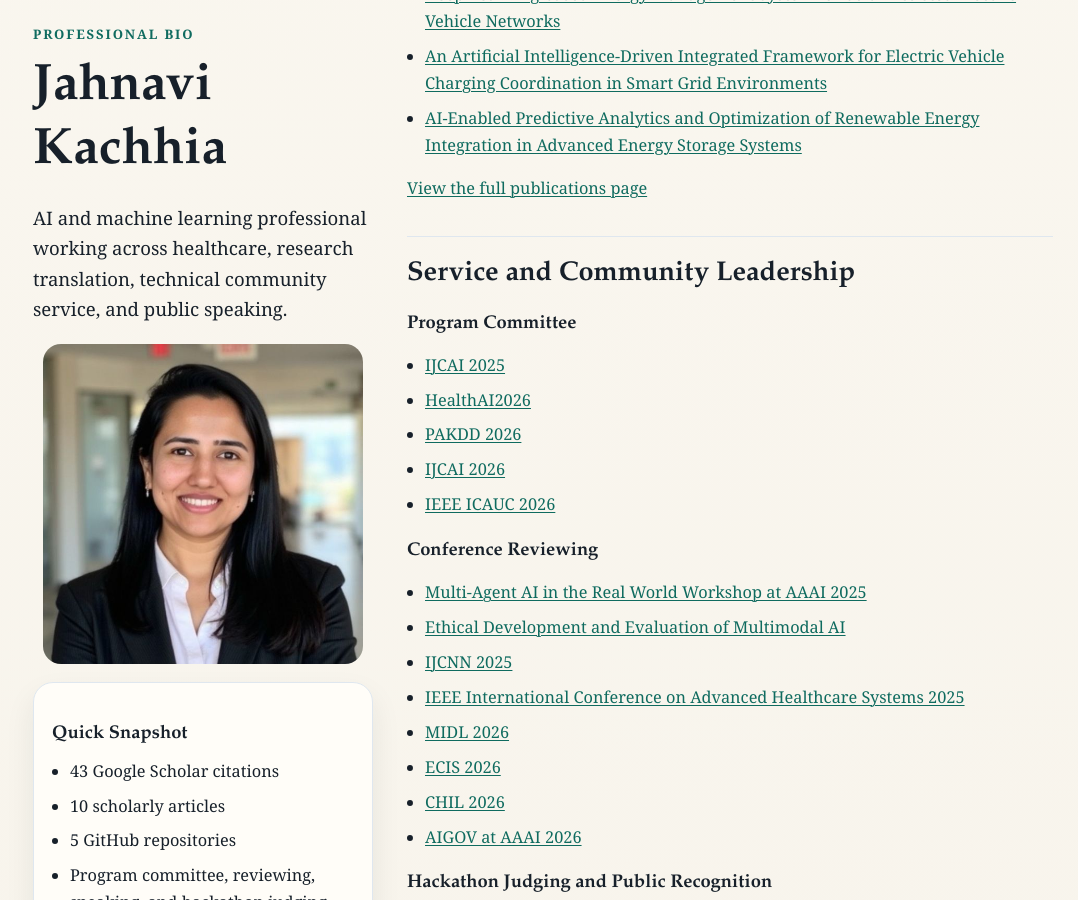
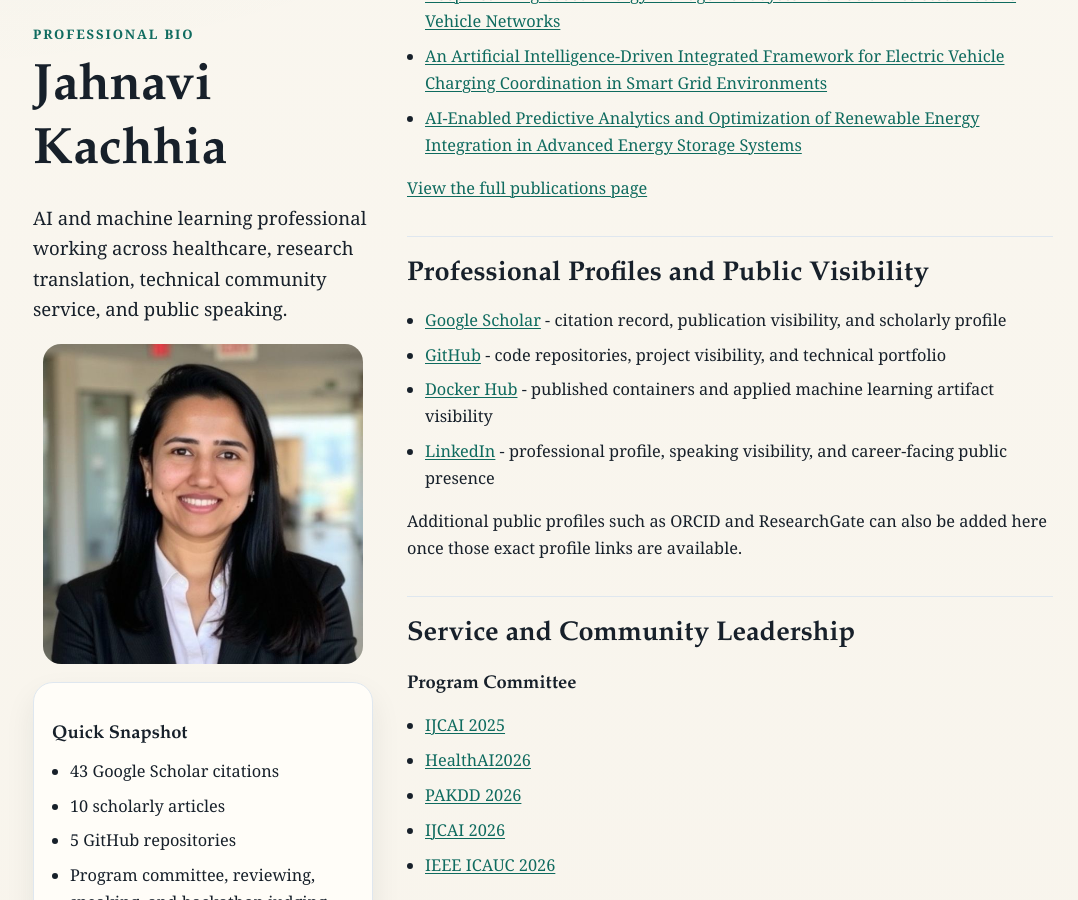
Before and after one commit to jahnavik186/jahnavik186.github.io, a Jekyll site: the page built from index.md, in a window 1280 px wide and 900 px high, scrolled down 1205 px. Shown: the whole window, without its empty margins (97-1175 px from the left). Built offline with Jekyll 4.4.1, drawn with Linux system fonts in a browser that asks for light colours.

Commit message:
Highlight professional profiles

```diff
--- a/index.md
+++ b/index.md
@@ -38,6 +38,7 @@ title: Home
     <nav class="section-nav">
       <a href="#about">About</a>
       <a href="#research">Research</a>
+      <a href="#profiles">Profiles</a>
       <a href="#service">Service</a>
       <a href="#speaking">Speaking</a>
       <a href="#media">Media</a>
@@ -94,6 +95,19 @@ title: Home
         <li><a href="https://ticresearch.com/">AI-Enabled Predictive Analytics and Optimization of Renewable Energy Integration in Advanced Energy Storage Systems</a></li>
       </ul>
       <p><a href="{{ '/publications/' | relative_url }}">View the full publications page</a></p>
+    </section>
+
+    <section id="profiles" class="content-block">
+      <h2>Professional Profiles and Public Visibility</h2>
+      <ul>
+        <li><a href="{{ site.profiles.scholar }}">Google Scholar</a> - citation record, publication visibility, and scholarly profile</li>
+        <li><a href="{{ site.profiles.github }}">GitHub</a> - code repositories, project visibility, and technical portfolio</li>
+        <li><a href="{{ site.profiles.docker }}">Docker Hub</a> - published containers and applied machine learning artifact visibility</li>
+        <li><a href="{{ site.profiles.linkedin }}">LinkedIn</a> - professional profile, speaking visibility, and career-facing public presence</li>
+      </ul>
+      <p>
+        Additional public profiles such as ORCID and ResearchGate can also be added here once those exact profile links are available.
+      </p>
     </section>
 
     <section id="service" class="content-block">
```
Also changed, not shown: about.md (+3 -0 lines).
